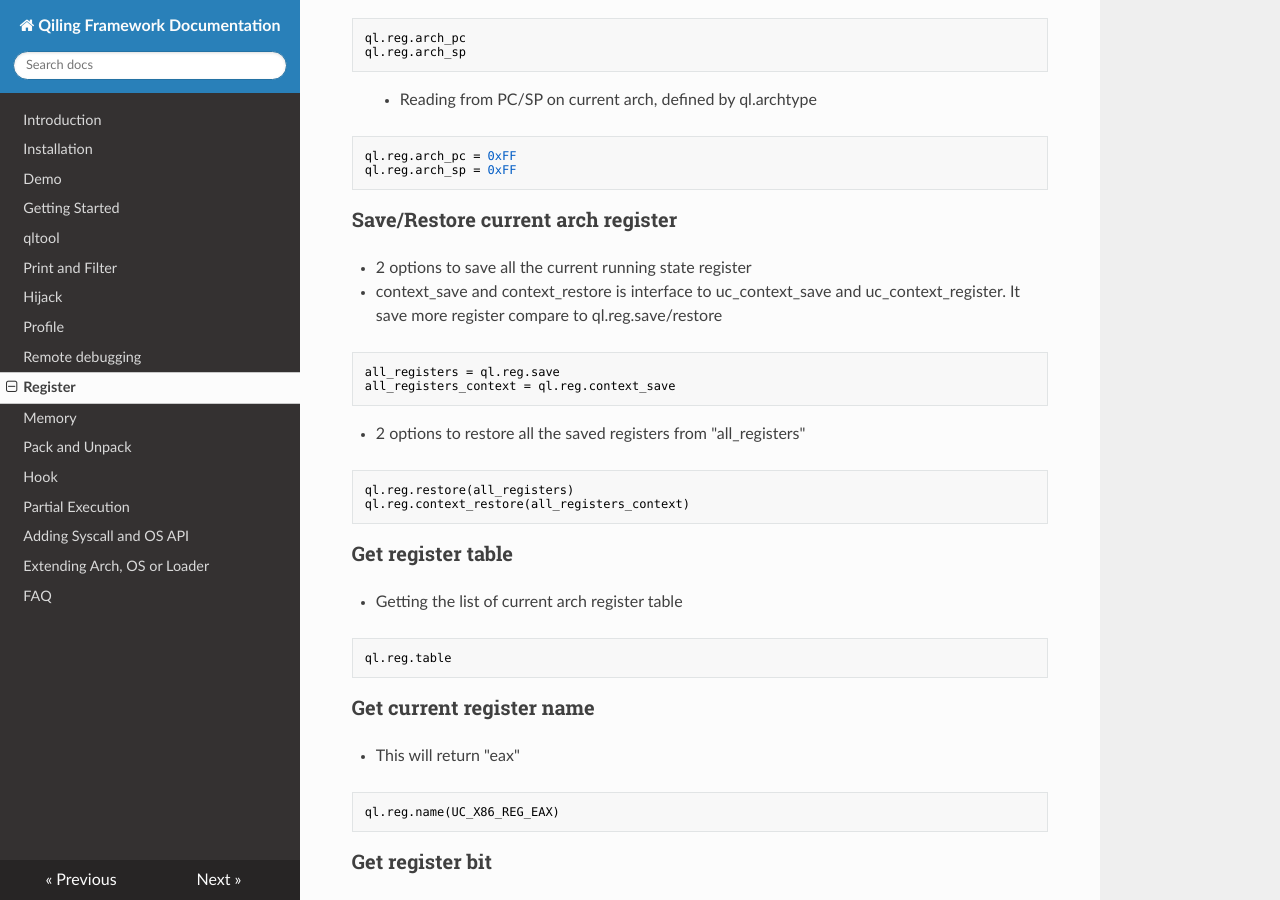
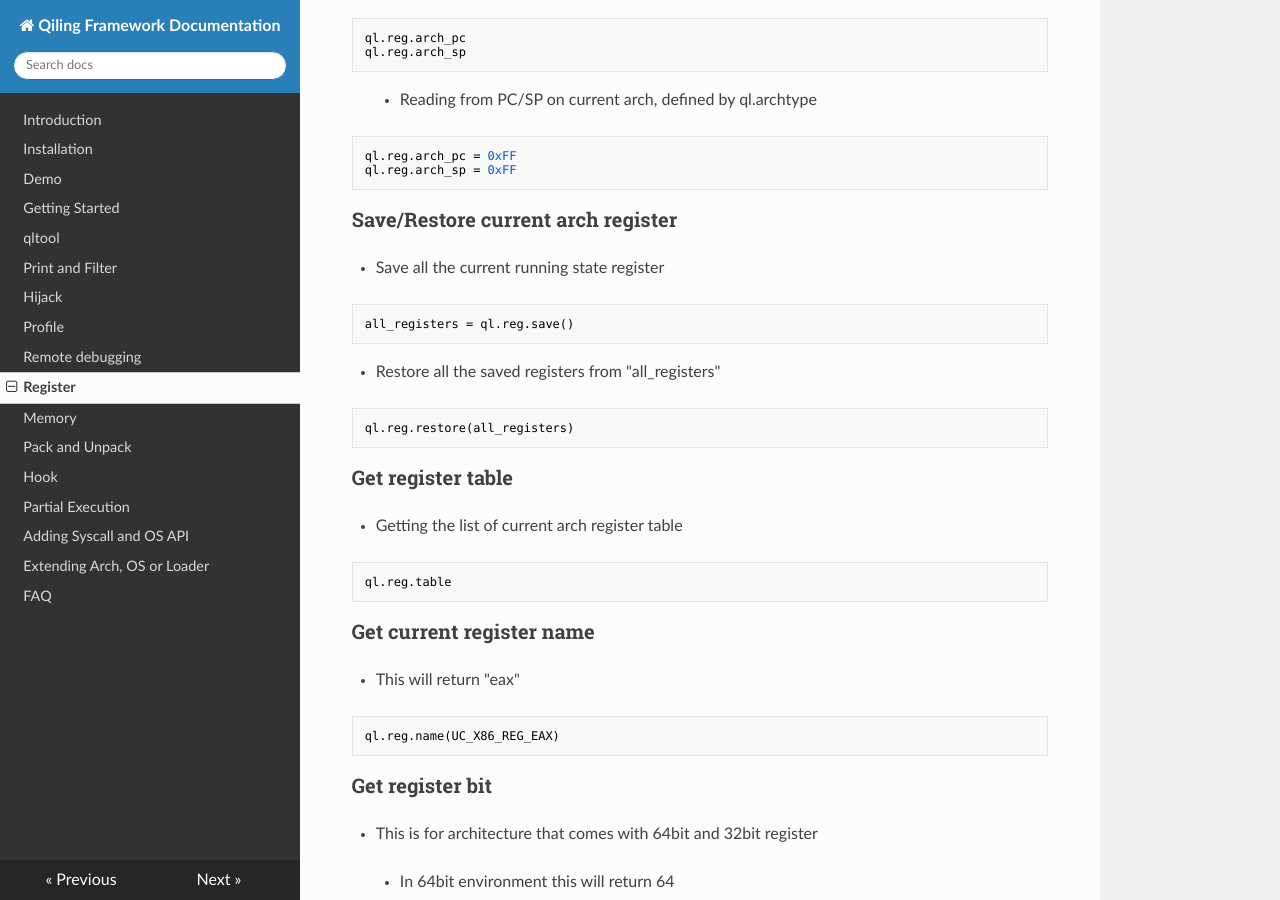
Before and after one commit to qilingframework/rtfd.io, an MkDocs documentation site: the page built from docs/register.md, in a window 1280 px wide and 900 px high, scrolled down 951 px. Built offline with MkDocs 1.6.1, drawn with Linux system fonts in a browser that asks for light colours; nearby versions of some CDN libraries.

Commit message:
update context related docus

````diff
--- a/docs/register.md
+++ b/docs/register.md
@@ -65,19 +65,14 @@ ql.reg.arch_sp = 0xFF
 
 ### Save/Restore current arch register
 
-- 2 options to save all the current running state register
-- context_save and context_restore is interface to uc_context_save and uc_context_register. It save more register compare to ql.reg.save/restore
-
+- Save all the current running state register
 ```python
-all_registers = ql.reg.save
-all_registers_context = ql.reg.context_save
+all_registers = ql.reg.save()
 ```
 
-- 2 options to restore all the saved registers from "all_registers"
-
+- Restore all the saved registers from "all_registers"
 ```python
 ql.reg.restore(all_registers)
-ql.reg.context_restore(all_registers_context)
 ```
 
 
````
Also changed, not shown: docs/cpu.md (added, +17 -0 lines).
